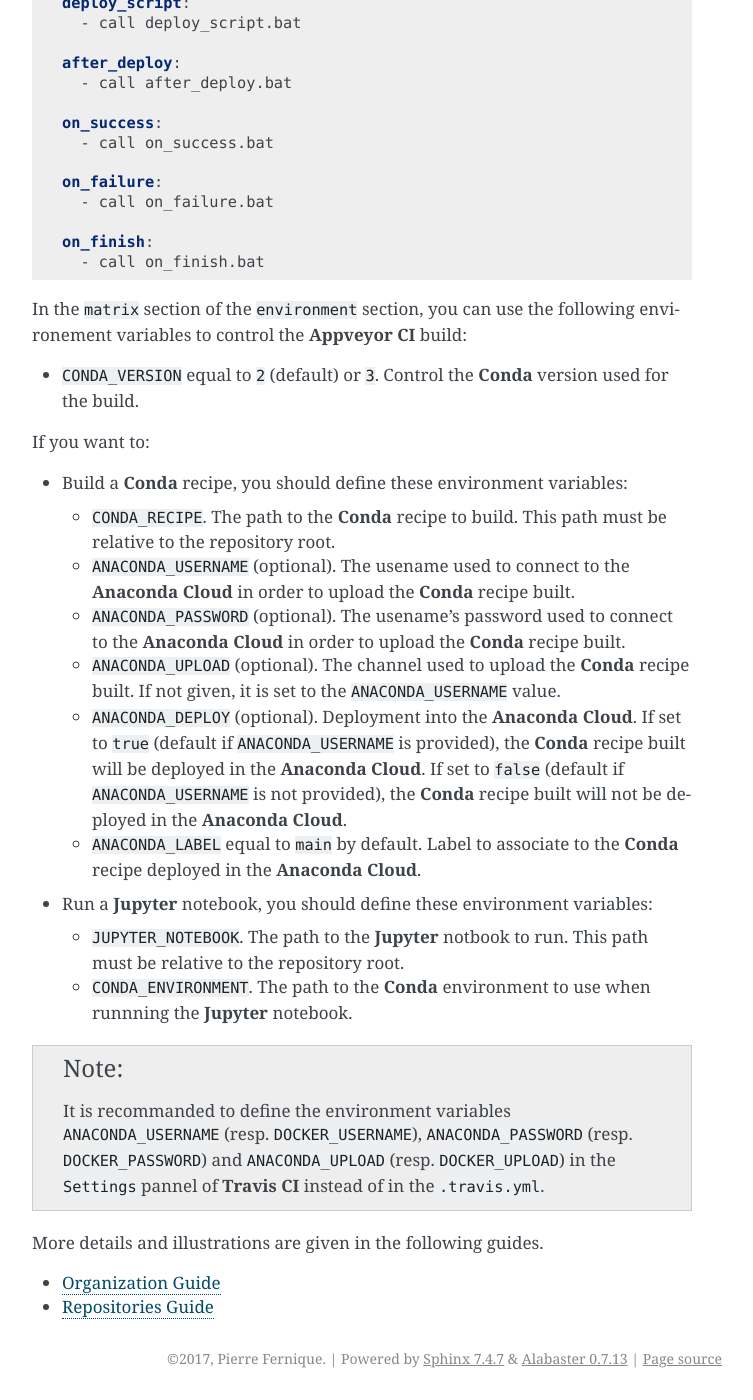
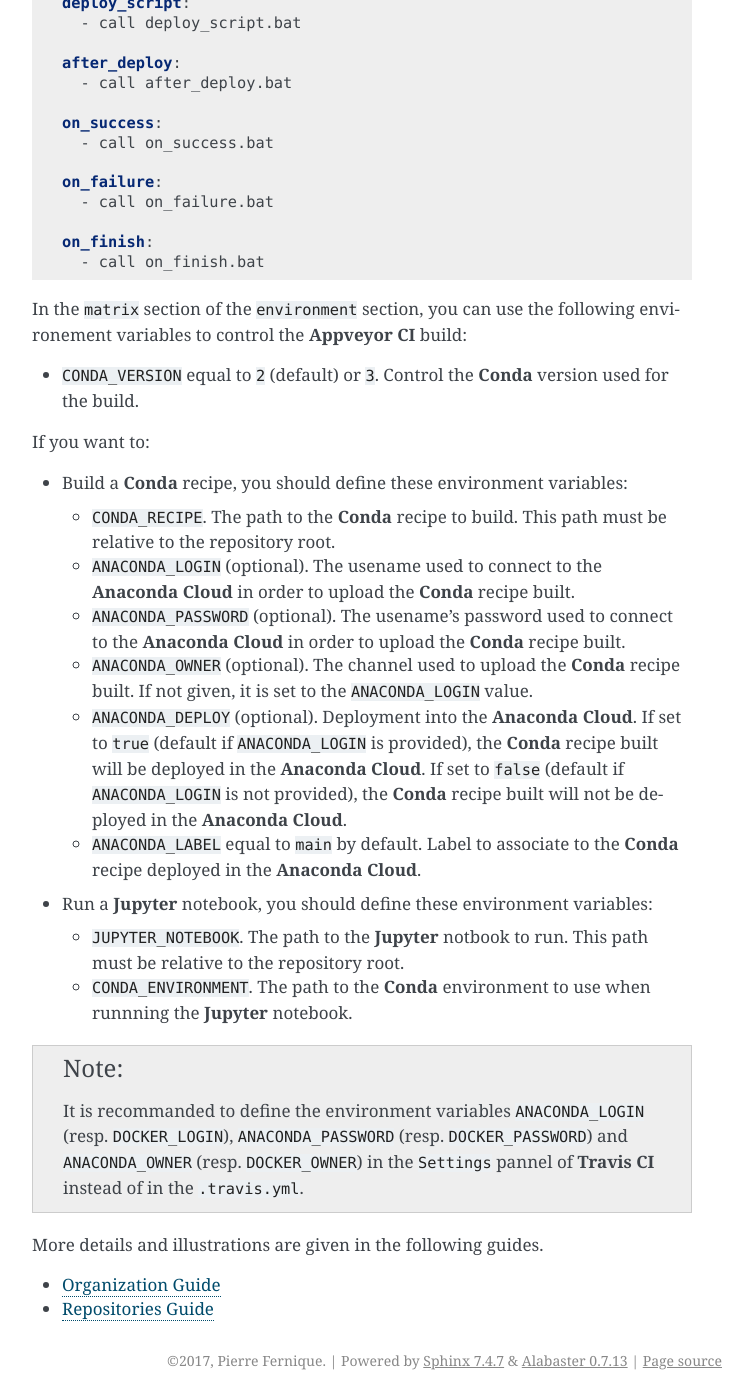
Before and after one commit to StatisKit/appveyor-ci, a Sphinx documentation site: the page built from doc/index.rst, in a window 1280 px wide and 1400 px high, scrolled down 835 px. Shown: the whole window, without its empty margins (388-1141 px from the left). Built offline with Sphinx 7.4.7, drawn with Linux system fonts in a browser that asks for light colours.

Commit message:
Update scripts

```diff
--- a/README.rst
+++ b/README.rst
@@ -84,17 +84,17 @@
   * :code:`CONDA_RECIPE`.
     The path to the **Conda** recipe to build.
     This path must be relative to the repository root.
-  * :code:`ANACONDA_USERNAME` (optional).
+  * :code:`ANACONDA_LOGIN` (optional).
     The usename used to connect to the **Anaconda Cloud** in order to upload the **Conda** recipe built.
   * :code:`ANACONDA_PASSWORD` (optional).
     The usename's password used to connect to the **Anaconda Cloud** in order to upload the **Conda** recipe built.
-  * :code:`ANACONDA_UPLOAD` (optional).
+  * :code:`ANACONDA_OWNER` (optional).
     The channel used to upload the **Conda** recipe built.
-    If not given, it is set to the :code:`ANACONDA_USERNAME` value.
+    If not given, it is set to the :code:`ANACONDA_LOGIN` value.
   * :code:`ANACONDA_DEPLOY` (optional).
     Deployment into the **Anaconda Cloud**.
-    If set to :code:`true` (default if :code:`ANACONDA_USERNAME` is provided), the **Conda** recipe built will be deployed in the **Anaconda Cloud**.
-    If set to :code:`false` (default if :code:`ANACONDA_USERNAME` is not provided), the **Conda** recipe built will not be deployed in the **Anaconda Cloud**.
+    If set to :code:`true` (default if :code:`ANACONDA_LOGIN` is provided), the **Conda** recipe built will be deployed in the **Anaconda Cloud**.
+    If set to :code:`false` (default if :code:`ANACONDA_LOGIN` is not provided), the **Conda** recipe built will not be deployed in the **Anaconda Cloud**.
   * :code:`ANACONDA_LABEL` equal to :code:`main` by default.
     Label to associate to the **Conda** recipe deployed in the **Anaconda Cloud**.
 
@@ -108,4 +108,4 @@
 
 .. note::
 
-   It is recommanded to define the environment variables :code:`ANACONDA_USERNAME` (resp. :code:`DOCKER_USERNAME`), :code:`ANACONDA_PASSWORD` (resp. :code:`DOCKER_PASSWORD`) and :code:`ANACONDA_UPLOAD` (resp. :code:`DOCKER_UPLOAD`) in the :code:`Settings` pannel of **Travis CI** instead of in the :code:`.travis.yml`.
+   It is recommanded to define the environment variables :code:`ANACONDA_LOGIN` (resp. :code:`DOCKER_LOGIN`), :code:`ANACONDA_PASSWORD` (resp. :code:`DOCKER_PASSWORD`) and :code:`ANACONDA_OWNER` (resp. :code:`DOCKER_OWNER`) in the :code:`Settings` pannel of **Travis CI** instead of in the :code:`.travis.yml`.
--- a/doc/organization.rst
+++ b/doc/organization.rst
@@ -31,7 +31,7 @@
 
 5. For uploads on:
 
-   *  Another **Anaconda** channel than :code:`statiskit`, the channels used by **Conda** are :code:`statiskit` (with the :code:`main` label and :code:`unstable` labels) and the one given by the code:`ANACONDA_UPLOAD` environment variable (with the :code:`main` and the label given by the :code:`ANACONDA_LABEL` environment variable if given).
+   *  Another **Anaconda** channel than :code:`statiskit`, the channels used by **Conda** are :code:`statiskit` (with the :code:`main` label and :code:`unstable` labels) and the one given by the code:`ANACONDA_OWNER` environment variable (with the :code:`main` and the label given by the :code:`ANACONDA_LABEL` environment variable if given).
 
       .. literalinclude:: ../config.bat
          :lines: 33-40,47
```
Also changed, not shown: 6 other files.
